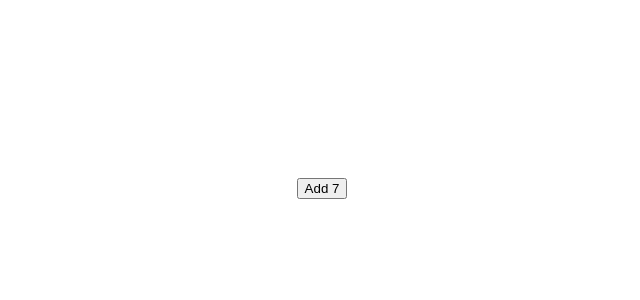
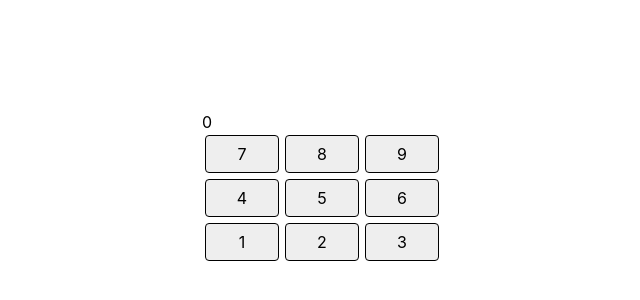
Before and after one commit to sofacles/calculator, a React (Create React App) app: page / in a window 1280 px wide. Shown: the part 112-412 px from the top of the page, without its empty margins (318-958 px from the left). Built offline with nearby package versions, Linux system fonts and the light colour scheme.

Commit message:
number keys

```diff
--- a/src/Calculator.jsx
+++ b/src/Calculator.jsx
@@ -1,26 +1,19 @@
 import React from "react";
 import { connect } from "react-redux";
-const Calculator = ({numberKey, stringToDisplay}) => {
-
-    return (
+import KeyPad from "./KeyPadSmall";
+const Calculator = ({ stringToDisplay }) => {
+  return (
+    <div>
+      <div> {stringToDisplay} </div>
       <div>
-        <div> {stringToDisplay} </div>
-        <div>
-           <button onClick={e => {
-             numberKey();
-        }}>Add 7</button></div>
+        <KeyPad />
       </div>
-    );
-
-}
-
-const mapStateToProps = function(state){
-  return { stringToDisplay: state.stringBeingDisplayed}
-};
-const mapDispatchToProps = function(dispatch){
-  return {
-    numberKey: () => dispatch({type: "numberKey", payload: "7"})
-  };
+    </div>
+  );
 };
 
-export default connect(mapStateToProps, mapDispatchToProps)(Calculator);
+const mapStateToProps = function(state) {
+  return { stringToDisplay: state.stringBeingDisplayed };
+};
+
+export default connect(mapStateToProps)(Calculator);
--- /dev/null
+++ b/src/KeyPadSmall.js
@@ -0,0 +1,42 @@
+import React from "react";
+import NumberKey from "./NumberKey";
+
+const KeyPad = () => {
+  const CalculatorStyle = {
+    width: "240px"
+  };
+
+  const KeyPadRowStyle = {
+    display: "flex",
+    alignItems: "stretch",
+    justifyContent: "center",
+    WebkitJustifyContent: "space-around",
+    WebkitFlexFlow: "row wrap",
+    flexFlow: "row wrap",
+    WebkitAlignItems: "stretch"
+  };
+
+  // It would be good to figure out a less brittle way to make one of the buttons 2x wider
+
+  return (
+    <div style={CalculatorStyle}>
+      <div style={KeyPadRowStyle}>
+        <NumberKey number={7} key={7} />
+        <NumberKey number={8} key={8} />
+        <NumberKey number={9} key={9} />
+      </div>
+      <div style={KeyPadRowStyle}>
+        <NumberKey number={4} key={4} />
+        <NumberKey number={5} key={5} />
+        <NumberKey number={6} key={6} />
+      </div>
+      <div style={KeyPadRowStyle}>
+        <NumberKey number={1} key={1} />
+        <NumberKey number={2} key={2} />
+        <NumberKey number={3} key={3} />
+      </div>
+    </div>
+  );
+};
+
+export default KeyPad;
--- a/src/NumberKey.js
+++ b/src/NumberKey.js
@@ -1,23 +1,20 @@
 import React, { useContext } from "react";
-import { calculatorContext } from "./CalculatorContext";
+import { connect } from "react-redux";
 import Key from "./Key";
 
-
 class NumberKey extends React.Component {
-   constructor(props) {
-    super(props);
-   }
-
-    onPress () {
-        dispatch({ type: "DIGIT", payload: props.number});
-    };
-
-    render() {
-        return <>
-         <Key onPress={onPress} text={props.number} />
-    </>;
+  render() {
+    return <Key onPress={this.props.onNumberKey} text={this.props.number} />;
+  }
+}
+const mapStateToProps = function(state) {
+  return { stringToDisplay: state.stringBeingDisplayed };
+};
+const mapDispatchToProps = function(dispatch, props) {
+  return {
+    onNumberKey: () => {
+      dispatch({ type: "numberKey", payload: props.number });
     }
-
-}
-
-export default NumberKey;
+  };
+};
+export default connect(mapStateToProps, mapDispatchToProps)(NumberKey);
--- a/src/store/CalculatorStore.js
+++ b/src/store/CalculatorStore.js
@@ -3,7 +3,7 @@ import { createStore } from "redux";
 const initialState = {
   operand: 0,
   operator: "",
-  stringBeingDisplayed: ""
+  stringBeingDisplayed: "0"
 };
 const CalculatorStore = createStore((state = initialState, action) => {
   switch (action.type) {
```
